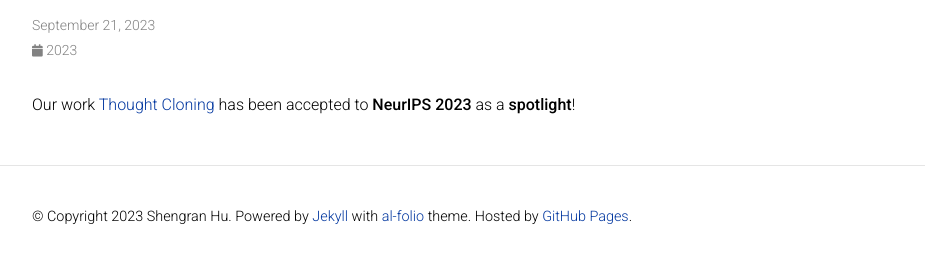
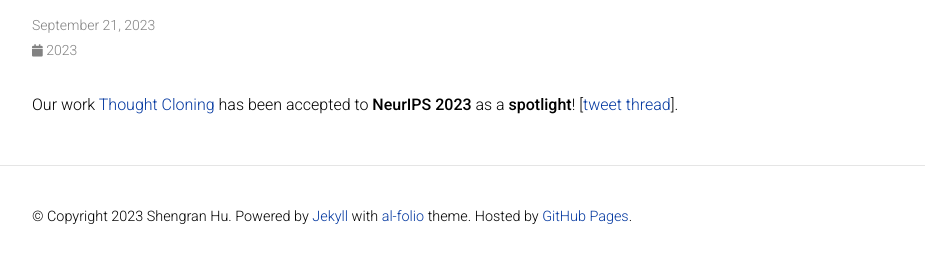
Before and after one commit to ShengranHu/shengranhu.github.io, a Jekyll site: the page built from _news/announcement_2.md, in a window 1280 px wide. Shown: the part 146-409 px from the top of the page, without its empty margins (173-1098 px from the left). Built offline with Jekyll 4.4.1, drawn with Linux system fonts in a browser that asks for light colours; comment, search, counter and statistics services are not loaded; a style sheet for code colours, icons or effects is not loaded.

Commit message:
update news

```diff
--- a/ThoughtCloning/index.html
+++ b/ThoughtCloning/index.html
@@ -47,7 +47,7 @@
             <h2 class="col-md-12 text-center">
                 <b>Thought Cloning</b>: <br/>Learning to Think while Acting by Imitating Human Thinking</br>
                 <small>
-                    NeurIPS 2023 (Spotlight)
+                    <strong style="color: #B22578;">NeurIPS 2023 (Spotlight)</strong>
                 </small>
             </h2>
         </div>
--- a/_news/announcement_2.md
+++ b/_news/announcement_2.md
@@ -5,4 +5,4 @@ inline: true
 related_posts: false
 ---
 
-Our work <a href="https://www.shengranhu.com/ThoughtCloning/">Thought Cloning</a> has been accepted to **NeurIPS 2023** as a **spotlight**!
+Our work <a href="https://www.shengranhu.com/ThoughtCloning/">Thought Cloning</a> has been accepted to **NeurIPS 2023** as a **spotlight**! [<a href="https://x.com/jeffclune/status/1704974379791335468?s=20">tweet thread</a>].
```
